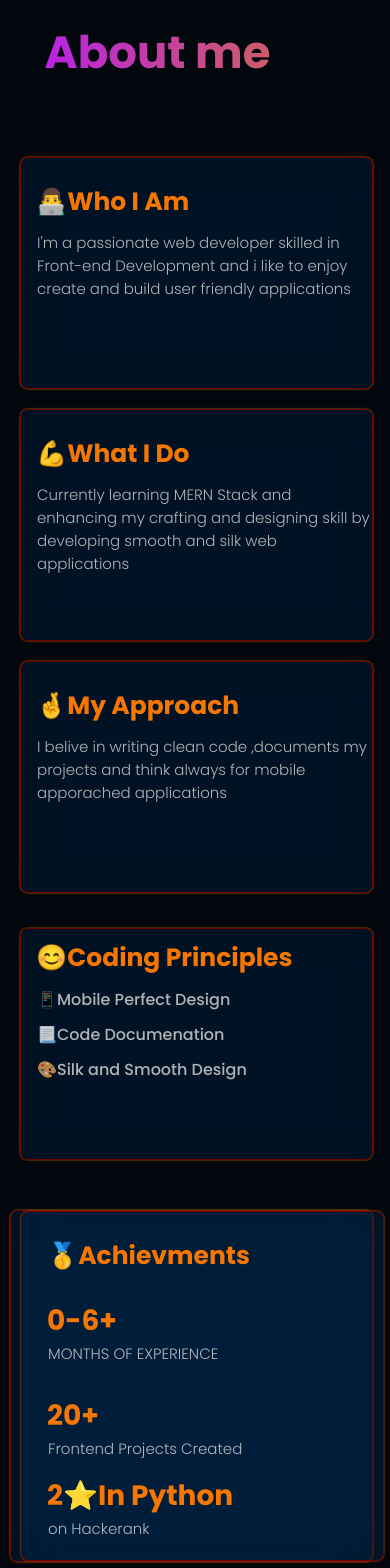
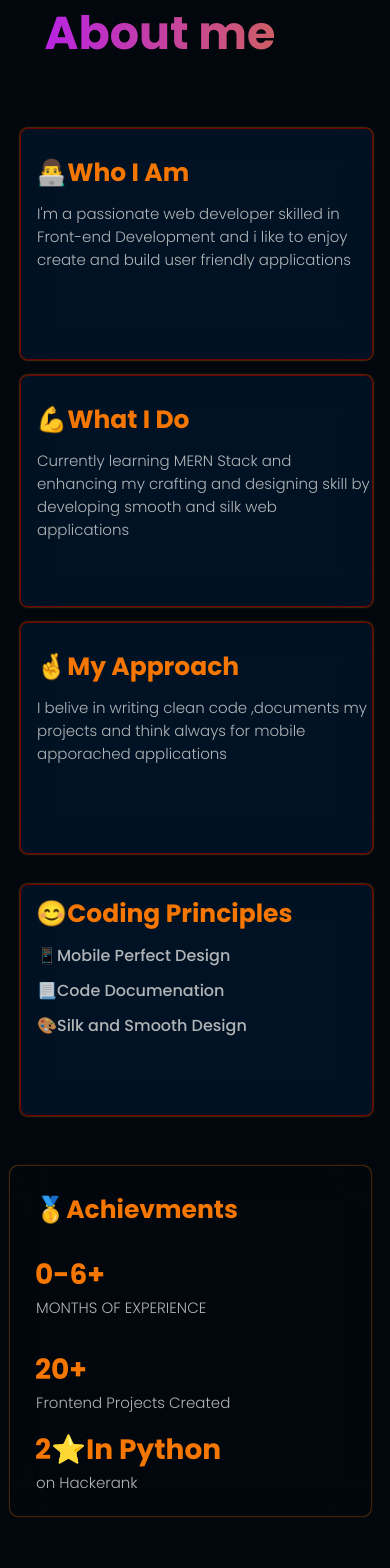
Before and after one commit to Ankit-Mishra2025/My_Latest_Portfolio, a React (Vite) app: page / in a window 390 px wide. Shown: the part 1140-2708 px from the top of the page. Built offline with nearby package versions, Linux system fonts and the light colour scheme.

Commit message:
Final Design

```diff
--- a/src/Components/About/About.css
+++ b/src/Components/About/About.css
@@ -3,7 +3,7 @@
   justify-content: center;
   align-items: center;
   gap: 40px;
-  margin: 100px;
+  margin: 50px;
   flex-direction: column;
 }
 
@@ -19,7 +19,7 @@
 }
 
 .about-section {
-  margin-top: 30px;
+  margin-top: 20px;
   display: flex;
   gap: 50px;
 }
@@ -27,8 +27,9 @@
 .about-left {
   display: flex;
   flex-direction: column;
-  gap: 20px;
+  gap: 15px;
 }
+
 .who {
   height: 180px;
   width: 470px;
@@ -128,8 +129,6 @@
 .aboutAchievment {
   height: 280px;
   width: 480px;
-  border: 1px solid rgb(111, 3, 3);
-  background-color: rgba(1, 41, 77, 0.354);
   backdrop-filter: blur(20px);
   border-radius: 8px;
   box-shadow: 0px 0px 2px #f57600;
@@ -211,7 +210,6 @@
   transition: 0.5s;
   margin-top: 80px;
   gap: 5px;
-
 }
 
 .certify h2 {
@@ -331,11 +329,10 @@
   box-shadow: 0px 0px 8px rgb(119, 179, 1);
 }
 
-
 @media (max-width: 760px) {
   .about-title h1 {
     margin-top: 45px;
-    font-size: 45px;
+    font-size: 46px;
     width: 90vw;
     margin-left: 50px;
   }
@@ -347,93 +344,79 @@
     margin-left: 20px;
   }
 
-  .about-left{
+  .about-left {
     display: flex;
-    flex-direction: column;
   }
 
+  .who {
+    height: 230px;
+    width: 90vw;
+    margin-left: 10px;
+  }
 
-.who{
+  .what {
+    height: 230px;
+    /* min-height: 225px; */
+    width: 90vw;
+    margin-left: 10px;
+  }
+
+  .approach {
     height: 230px;
     min-height: 225px;
     width: 90vw;
     margin-left: 10px;
   }
 
-.what{
-height: 230px;
-min-height: 225px;
-width: 90vw;
-margin-left: 10px;
-
-}
-
-.approach{
-  height: 230px;
-min-height: 225px;
-width: 90vw;
-margin-left: 10px;
-
-}
-
-.coreValue{
+  .coreValue {
     height: 230px;
     min-height: 225px;
     width: 90vw;
     margin-left: 10px;
   }
-.coreValue  p{
+  .coreValue p {
     font-size: 16px;
     margin-top: 10px;
   }
 
-
-.about-right{
+  .about-right {
     display: flex;
     flex-direction: column;
   }
 
-.aboutAchievment{
+  .aboutAchievment {
     display: flex;
     flex-direction: column;
     width: 90vw;
     height: 350px;
     padding-left: 10px;
   }
-.allAchievments{
+  .allAchievments {
     display: flex;
     gap: 5px;
-  flex-wrap: wrap;
-
-
   }
-.certify{
+  .certify {
     height: 260px;
     min-height: 225px;
     width: 90vw;
     margin-left: 10px;
-gap:15px;
+    gap: 15px;
     display: flex;
     flex-direction: column;
-
   }
 
-.currentFocus{
+  .currentFocus {
     display: flex;
     flex-direction: column;
     width: 90vw;
     height: 350px;
     margin-left: 10px;
-
   }
-.currentLearnings{
+  .currentLearnings {
     display: flex;
     flex-direction: row;
     flex-wrap: wrap;
-  gap:10px;
+    gap: 10px;
     margin-top: 10px;
-
   }
-
-
 }
--- a/src/Components/About/About.jsx
+++ b/src/Components/About/About.jsx
@@ -7,10 +7,10 @@ const About = () => {
     <div className="about" id="aboutMe">
       <motion.div
         className="about-title"
-        initial={{ x: 50, y: -80, opacity: 0 }}
-        whileInView={{ y: 0, x: 0, opacity: 1 }}
-        transition={{ duration: 0.8, ease: easeInOut }}
-        viewport={{ once: false, amount: 0.8 }}
+        // initial={{ x: 50, y: -50, opacity: 0 }}
+        // whileInView={{ y: 0, x: 0, opacity: 1 }}
+        // transition={{ duration: 0.8, ease: easeInOut }}
+        // viewport={{ once: false, amount: 0.8 }}
       >
         <h1>About me</h1>
       </motion.div>
@@ -19,7 +19,7 @@ const About = () => {
         <div className="about-left">
           <motion.div
             className="who"
-            initial={{ x: -200, y: 0, opacity: 0 }}
+            initial={{ x: -150, y: 0, opacity: 0 }}
             whileInView={{ x: 0, y: 0, opacity: 1 }}
             duration={{ transition: 1, ease: easeIn }}
             viewport={{ once: false, amount: 0.5 }}
@@ -35,7 +35,7 @@ const About = () => {
             className="what"
             initial={{ x: -150, y: 0, opacity: 0 }}
             whileInView={{ x: 0, y: 0, opacity: 1 }}
-            duration={{ transition: 1, ease: easeIn }}
+            duration={{ transition: 1, }}
             viewport={{ once: false, amount: 0.5 }}
           >
             <h2>💪What I Do</h2>
@@ -47,7 +47,7 @@ const About = () => {
 
           <motion.div
             className="approach"
-            initial={{ x: -150, y: 0, opacity: 0 }}
+            initial={{ x: -140, y: 0, opacity: 0 }}
             whileInView={{ x: 0, y: 0, opacity: 1 }}
             duration={{ transition: 1, ease: easeIn }}
             viewport={{ once: false, amount: 0.5 }}
@@ -75,11 +75,11 @@ const About = () => {
 
         <div className="about-right">
           <motion.div
-            className="aboutAchievment"
-            initial={{ x: 140, y: 0, opacity: 0 }}
-            whileInView={{ x: 0, y: 0, opacity: 1 }}
-            duration={{ transition: 1, ease: easeIn }}
-            viewport={{ once: false, amount: 0.5 }}
+            // className="aboutAchievment"
+            // initial={{ x: 140, y: 0, opacity: 0 }}
+            // whileInView={{ x: 0, y: 0, opacity: 1 }}
+            // duration={{ transition: 1, ease: easeIn }}
+            // viewport={{ once: false, amount: 0.5 }}
           >
             <div className="aboutAchievment">
               <h1>🥇Achievments</h1>
--- a/src/Components/Contacts/Contact.css
+++ b/src/Components/Contacts/Contact.css
@@ -234,7 +234,7 @@ max-width: 40vw;
 
 @media (max-width: 770px) {
   .contact-title h1 {
-    font-size: 40px;
+    font-size: 46px;
     min-width: 200px;
     width: 100vw;
     margin-left: 50px;
--- a/src/Components/Footer/Footer.css
+++ b/src/Components/Footer/Footer.css
@@ -5,7 +5,7 @@ align-items: center;
 gap:80px;
    background-color: rgba(2, 16, 29, 0.644);
    backdrop-filter: blur(50px);
-  padding: 50px 20px;
+  padding: 40px 20px;
     box-shadow: 0px -0.20px 2px orange;
     border-radius: 2px;
 
@@ -283,17 +283,22 @@ margin-top: 40%;
 
   .footer {
     display: grid;
-    grid-template-columns: 1fr;
+    grid-template-columns: 0.75fr;
     gap: 20px;
     margin-left: 0px;
   }
 
-
+  .contactInformation{
+    margin-right: 80px;
+    display: flex;
+  background-color: red;
+  }
 
 .footerLast{
-  position: relative;
+  position:relative;
   bottom: 0;
   max-width: 250px;
+  margin-bottom: 30px;
 }
  .footerLast h1{
 width:100vw;
--- a/src/Components/Projects/Project.css
+++ b/src/Components/Projects/Project.css
@@ -152,7 +152,7 @@ min-width: 300px; */
  }
 
  .hoverProject{
-
+height:450px ;
    width:320px ;
  }
 
@@ -163,9 +163,9 @@ min-width: 300px; */
   font-size: 13px;
  }
   .project-format img {
-    height: 180px;
+    height: 300px;
     width: 320px;
-    object-fit: cover;
+
 
   }
 }
--- a/src/Components/Skills/Skil.css
+++ b/src/Components/Skills/Skil.css
@@ -123,6 +123,10 @@
     width: 100%;
   }
 
+  .skills{
+    font-size: 46px;
+  }
+
   .frontEnd-container {
     margin-top: 10px;
     width: 70vw;
@@ -147,11 +151,7 @@
     min-height: 300px;
   }
 
-  .skills {
-    display: flex;
-    flex-direction: column;
-    font-size: 50px;
-  }
+
 
   .main-container {
     display: flex;
```
Lines whose indentation alone changed are shown as unchanged.
